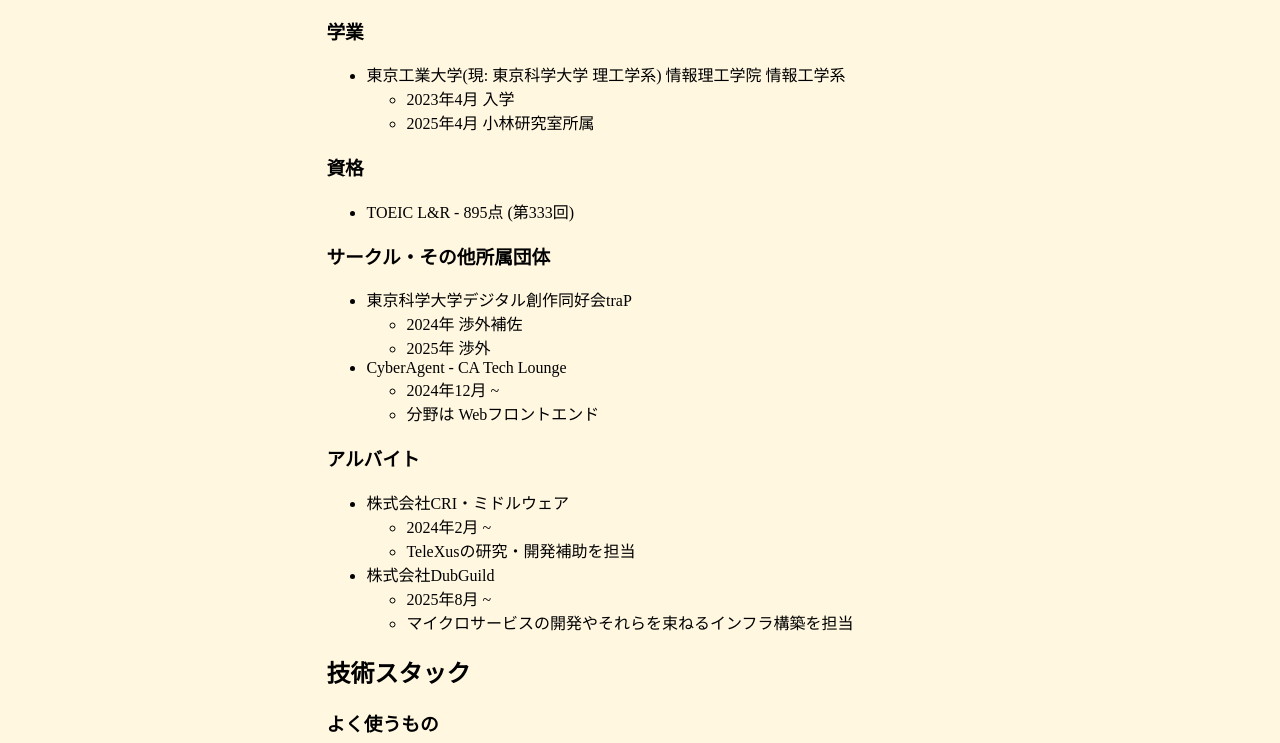
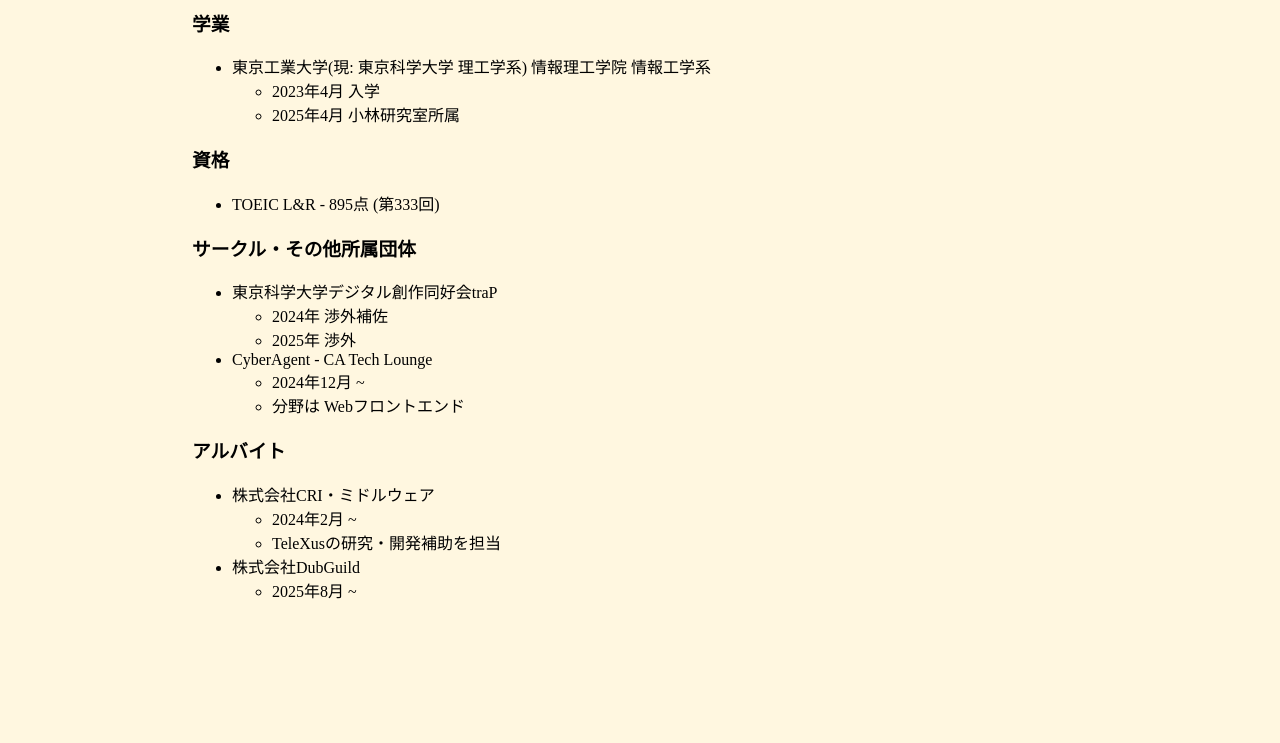
Before and after one commit to Pugma/portfolio, an Astro site: page / in a window 1280 px wide. Shown: the part 248-991 px from the top of the page. After the commit the page ends 849 px from the top, so only its background shows below. Built offline with nearby package versions, Linux system fonts and the light colour scheme; Astro itself is replaced by a stand-in of ours.

Commit message:
fix(layout): delete unnecessary margins & paddings

```diff
--- a/src/layouts/Layout.astro
+++ b/src/layouts/Layout.astro
@@ -25,22 +25,31 @@ import Header from "../components/header.astro";
 		<Header />
 	<body>
 		<main>
-		<slot />
+			<slot />
 		</main>
 	</body>
 </html>
 
 <style>
 	* {
+		margin: 0;
+		padding: 0;
 		box-sizing: border-box;
 	}
 
 	html,
 	body {
 		margin: 0;
-		padding: 8px 15%;
 		width: 100%;
+		height: 100%;
 
 		background-color: #FFF7E0;
 	}
+
+	main {
+		height: calc(100vh - 56px);
+		padding: 8px 15%;
+
+		overflow-y: scroll;
+	}
 </style>
```
